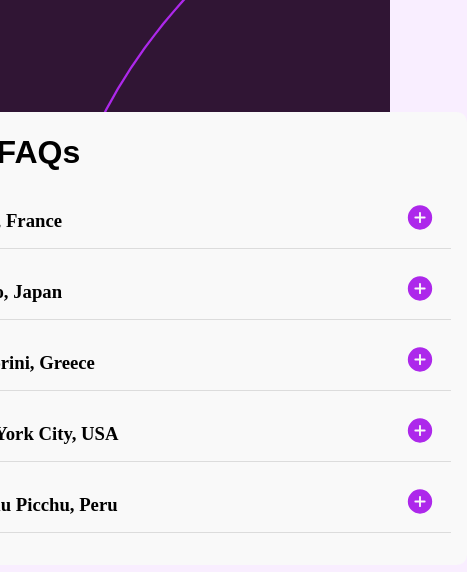
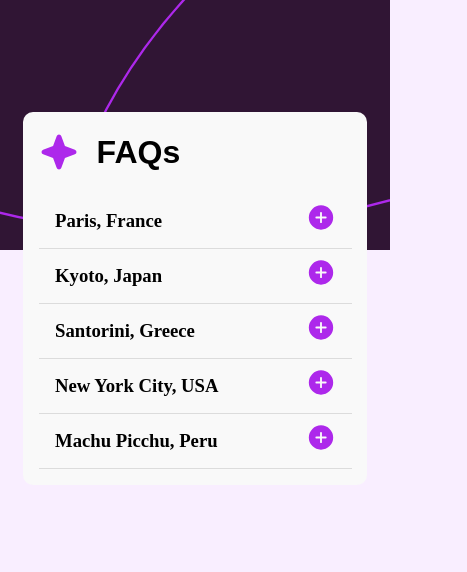
Before and after one commit to daltobello/faq-accordion, a React (Vite) app: page / in a window 390 px wide. Shown: the top 572 px of the page, 467 px wide, since content can reach past the window. Built offline with nearby package versions, Linux system fonts and the light colour scheme; a web font is replaced by a local one.

Commit message:
Add responsive design for mobile views

```diff
--- a/src/components/AccordionCard/AccordionCard.css
+++ b/src/components/AccordionCard/AccordionCard.css
@@ -29,5 +29,12 @@
   transition: max-height 0.4s ease;
   max-height: 0; /* Initially collapsed */
   font-family: var(--body);
-  color: gray
+  color: gray;
 }
+
+@media (max-width: 950px) {
+  .accordion-item {
+    width: 90%;
+    margin: 0;
+  }
+}
--- a/src/components/App/App.css
+++ b/src/components/App/App.css
@@ -33,3 +33,9 @@
   margin-left: 1.1rem;
   font-family: var(--heading-primary);
 }
+
+@media (max-width: 950px) {
+  .accordion {
+    width: 80%;
+  }
+}
```
